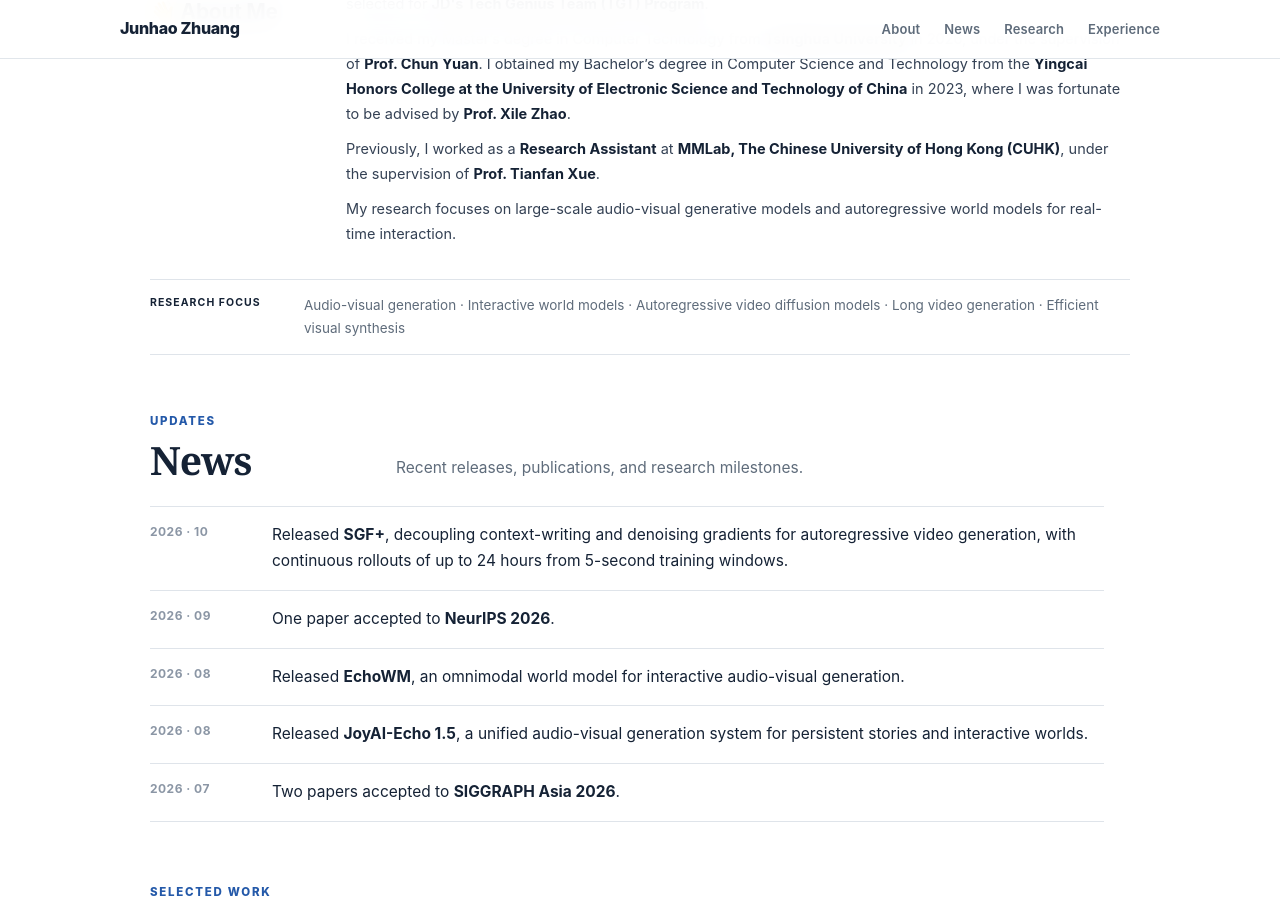
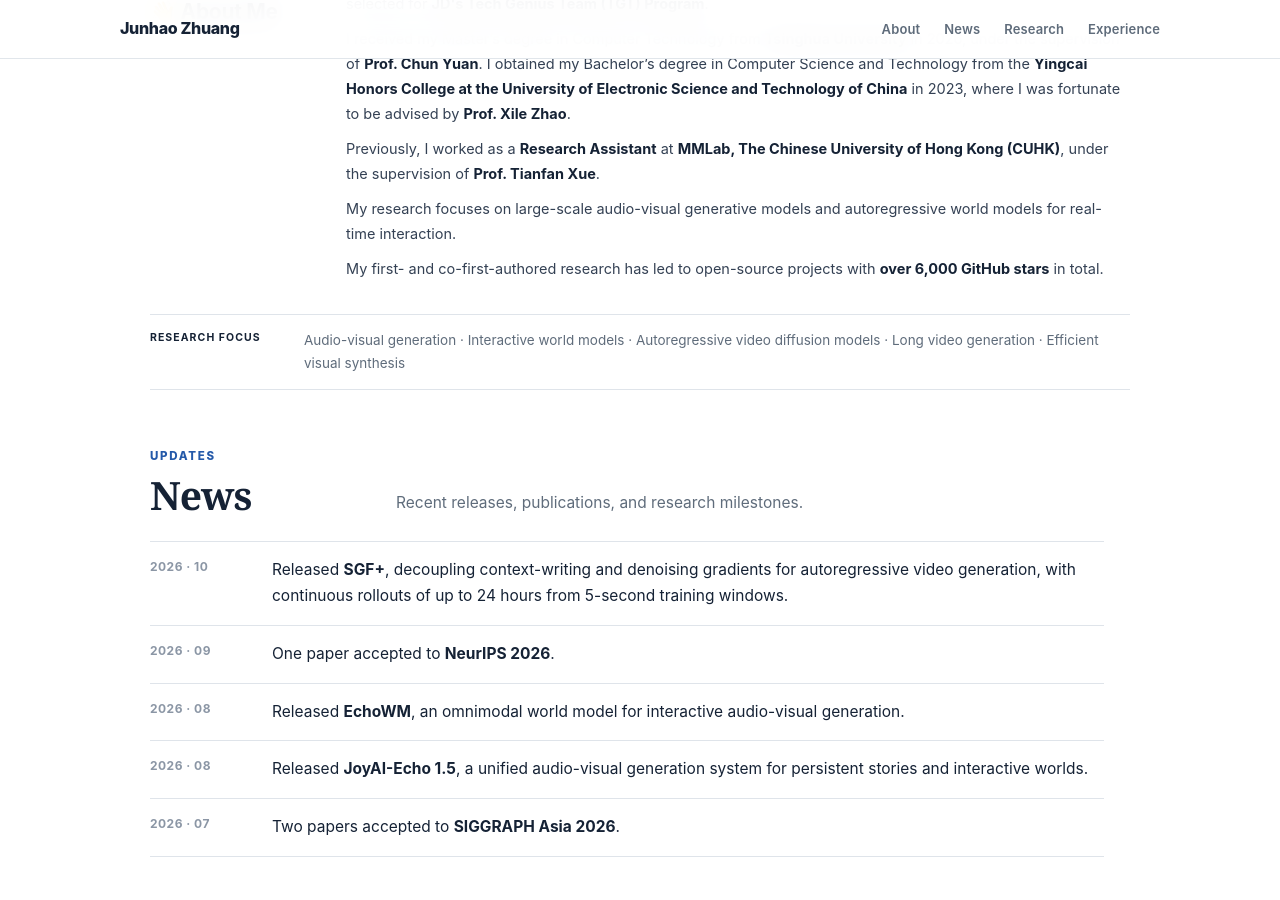
Before and after one commit to zhuang2002/zhuang2002.github.io, a Jekyll site: the page built from _pages/about.html, in a window 1280 px wide and 900 px high, scrolled down 512 px. Built offline with Jekyll 4.4.1, drawn with Linux system fonts in a browser that asks for light colours.

Commit message:
Highlight first-author research open-source impact in bio

```diff
--- a/_pages/about.html
+++ b/_pages/about.html
@@ -296,6 +296,7 @@
           <p>I received my Master’s degree in Computer Technology from <strong>Tsinghua University</strong> in 2026, under the supervision of <strong>Prof. Chun Yuan</strong>. I obtained my Bachelor’s degree in Computer Science and Technology from the <strong>Yingcai Honors College at the University of Electronic Science and Technology of China</strong> in 2023, where I was fortunate to be advised by <strong>Prof. Xile Zhao</strong>.</p>
           <p>Previously, I worked as a <strong>Research Assistant</strong> at <strong>MMLab, The Chinese University of Hong Kong (CUHK)</strong>, under the supervision of <strong>Prof. Tianfan Xue</strong>.</p>
           <p>My research focuses on large-scale audio-visual generative models and autoregressive world models for real-time interaction.</p>
+          <p>My first- and co-first-authored research has led to open-source projects with <strong>over 6,000 GitHub stars</strong> in total.</p>
         </div>
       </div>
     </section>
```
